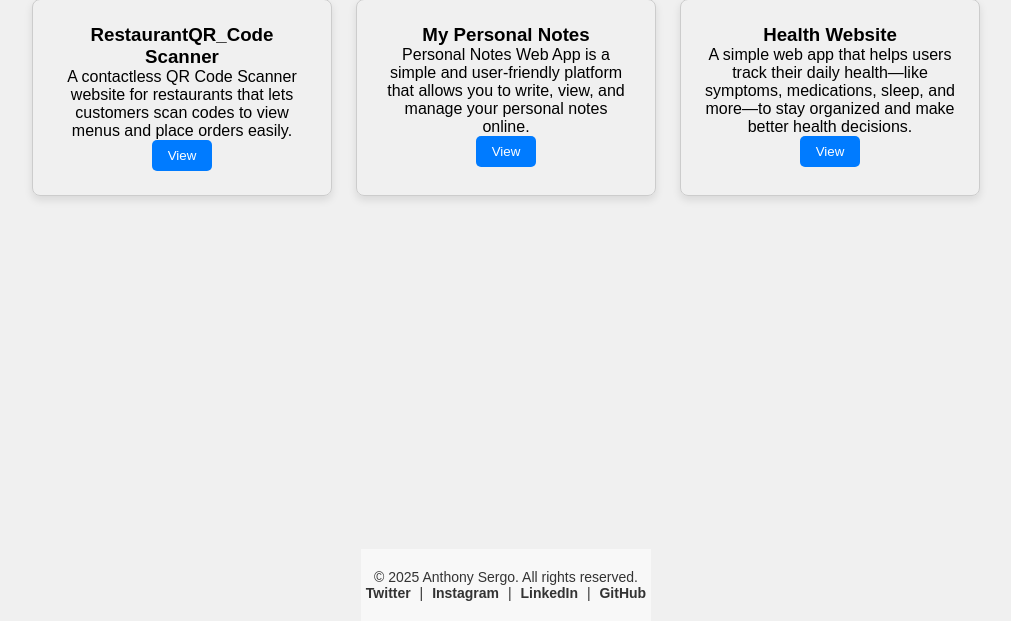
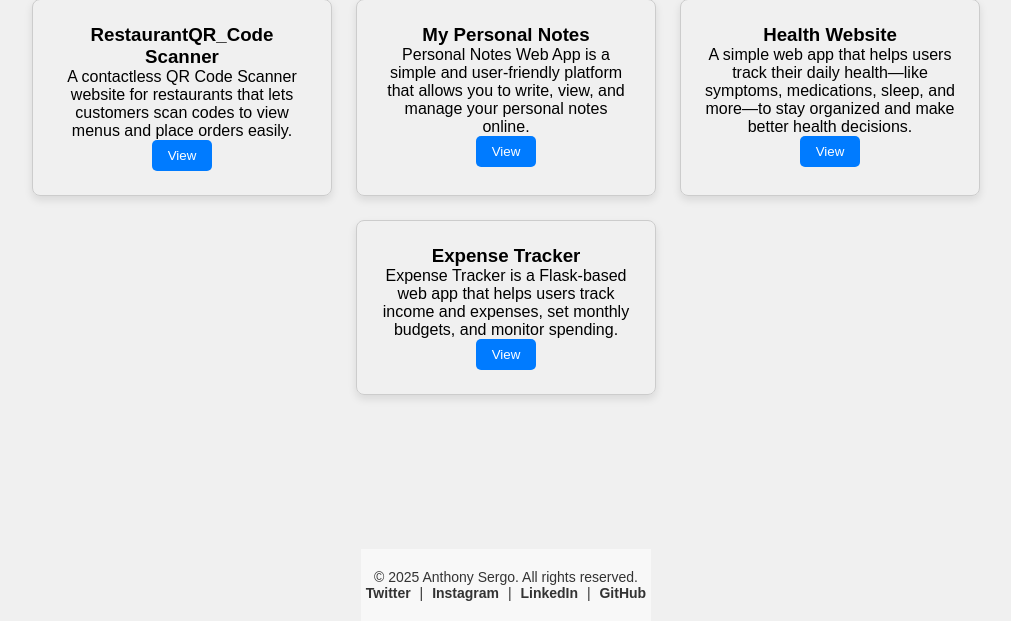
Before and after one commit to Tony-Magabush28/My-Flask-Portfolio, a Flask app: page /projects in a window 1280 px wide. Shown: the part 179-800 px from the top of the page, without its empty margins (134-1145 px from the left). Run offline with Flask 3, Linux system fonts and the light colour scheme.

Commit message:
add projects.html

```diff
--- a/templates/projects.html
+++ b/templates/projects.html
@@ -7,7 +7,8 @@
             {% set projects = [
                 {'name': 'RestaurantQR_Code Scanner', 'description': 'A contactless QR Code Scanner website for restaurants that lets customers scan codes to view menus and place orders easily.', 'url': 'https://restaurant-menu-qrcode.onrender.com'},
                 {'name': 'My Personal Notes', 'description': 'Personal Notes Web App is a simple and user-friendly platform that allows you to write, view, and manage your personal notes online.', 'url': 'https://my-notes-website.onrender.com'},
-                {'name': 'Health Website', 'description': 'A simple web app that helps users track their daily health—like symptoms, medications, sleep, and more—to stay organized and make better health decisions.', 'url': 'https://healthmate-xc1z.onrender.com'}
+                {'name': 'Health Website', 'description': 'A simple web app that helps users track their daily health—like symptoms, medications, sleep, and more—to stay organized and make better health decisions.', 'url': 'https://healthmate-xc1z.onrender.com'},
+                {'name': 'Expense Tracker', 'description': 'Expense Tracker is a Flask-based web app that helps users track income and expenses, set monthly budgets, and monitor spending.', 'url': 'https://expense-tracker-h6qd.onrender.com'}
             ] %}
 
             {% for project in projects %}
```
